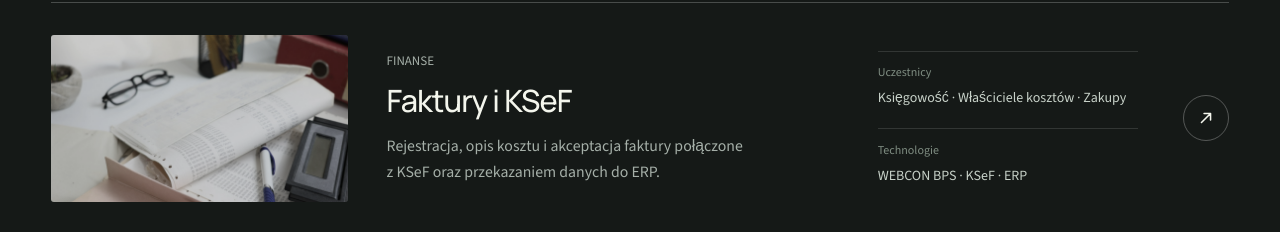
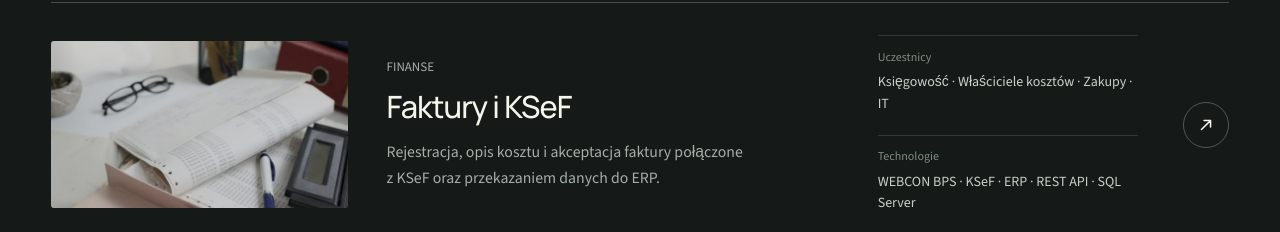
Before and after one commit to radoslawbegej-code/analizeit, a Next.js app in the folder analizeit/: page /realizacje in a window 1280 px wide. Shown: the part 716-948 px from the top of the page. Built offline with nearby package versions, Linux system fonts and the light colour scheme; no server answers.

Commit message:
Show complete process metadata

```diff
--- a/analizeit/src/components/realization-grid.tsx
+++ b/analizeit/src/components/realization-grid.tsx
@@ -34,11 +34,11 @@ export function RealizationGrid({ items }: { items: Realization[] }) {
             <dl className="process-index__meta">
               <div>
                 <dt>Uczestnicy</dt>
-                <dd>{item.roles.slice(0, 3).join(" · ")}</dd>
+                <dd>{item.roles.join(" · ")}</dd>
               </div>
               <div>
                 <dt>Technologie</dt>
-                <dd>{item.technologies.slice(0, 3).join(" · ")}</dd>
+                <dd>{item.technologies.join(" · ")}</dd>
               </div>
             </dl>
 
```
